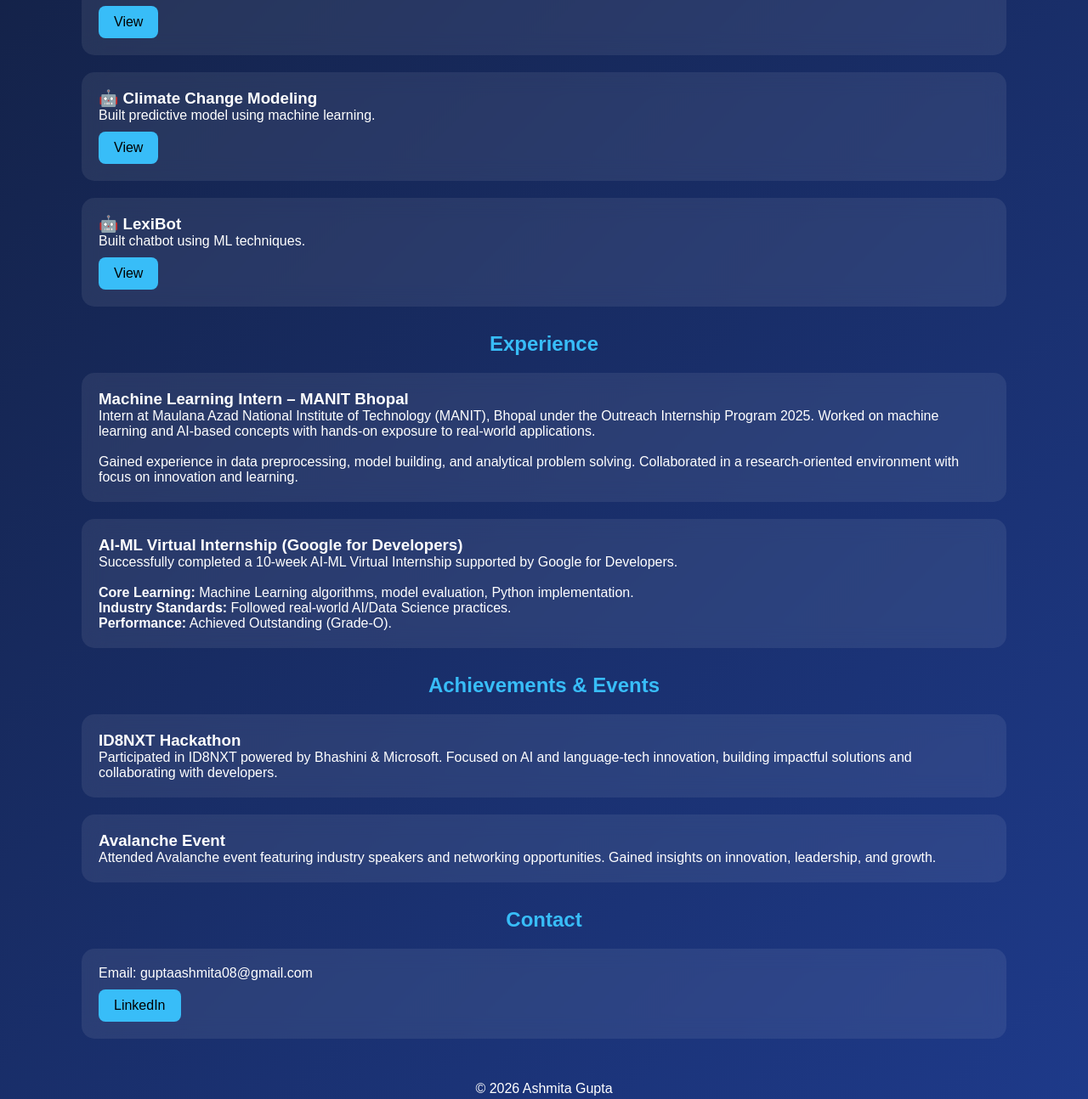
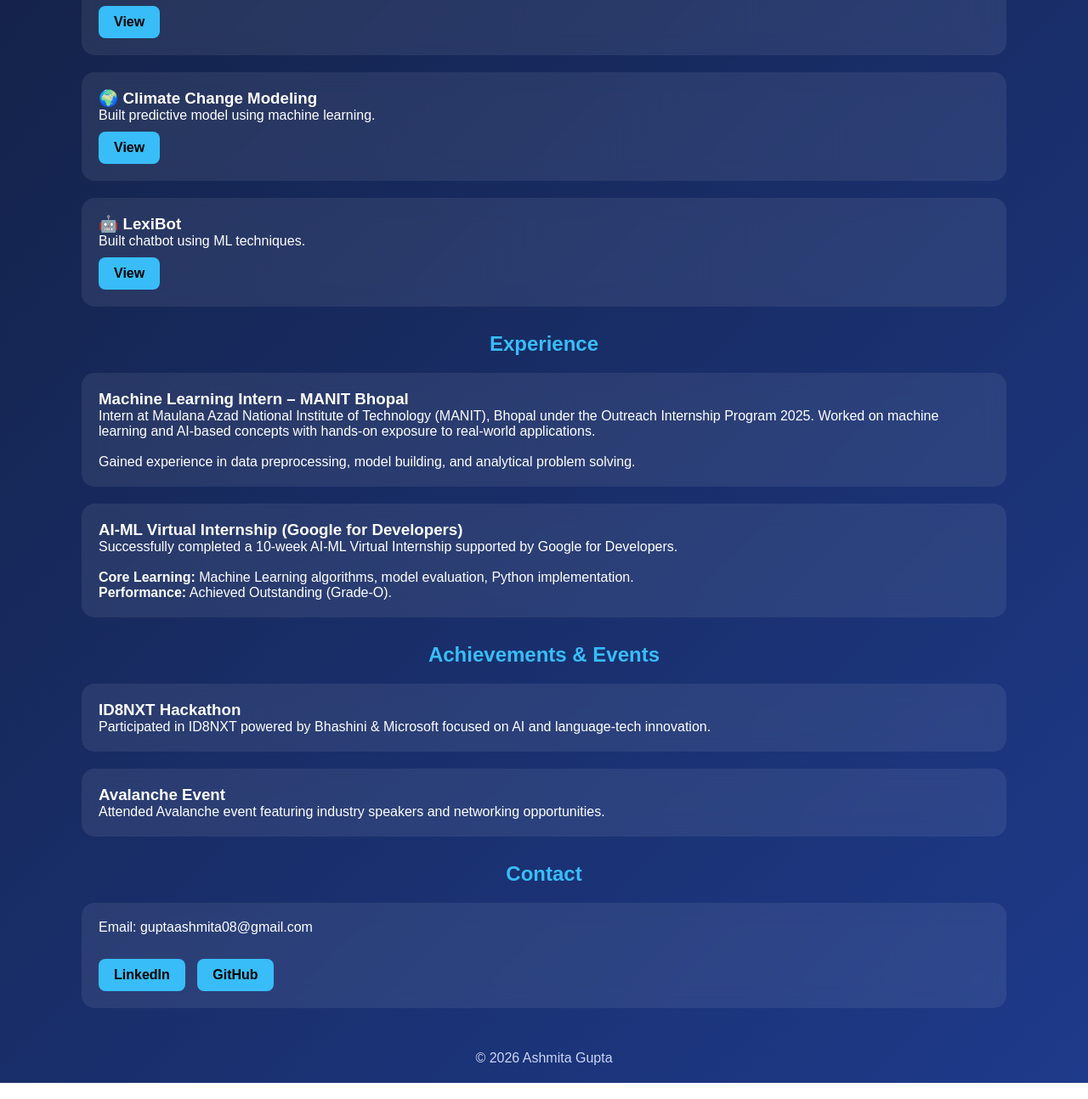
Before and after one commit to ashmieee/portfolio, a plain HTML site: page index.html in a window 1280 px wide. Shown: the part 1275-2569 px from the top of the page at 85% size. Drawn offline with Linux system fonts and the light colour scheme.

Commit message:
fix code

```diff
--- a/index.html
+++ b/index.html
@@ -77,6 +77,11 @@ header p {
   color: black;
   border-radius: 8px;
   text-decoration: none;
+  font-weight: bold;
+}
+
+.btn:hover {
+  background: #0ea5e9;
 }
 
 /* CARD */
@@ -103,6 +108,7 @@ h2 {
 footer {
   text-align: center;
   padding: 20px;
+  color: #cbd5f5;
 }
 </style>
 </head>
@@ -127,7 +133,8 @@ footer {
     <a href="resume.pdf" download class="btn">Download Resume</a>
   </div>
 
-  <img src="profile.jpg" alt="Profile" class="profile-img">
+  <!-- FIXED IMAGE -->
+  <img src="profile-photo.jpg" alt="Profile" class="profile-img">
 </header>
 
 <!-- ABOUT -->
@@ -180,7 +187,7 @@ footer {
   </div>
 
   <div class="card">
-    <h3>🤖 Climate Change Modeling</h3>
+    <h3>🌍 Climate Change Modeling</h3>
     <p>Built predictive model using machine learning.</p>
     <a href="https://github.com/ashmieee/Climate_Change_Modeling" class="btn">View</a>
   </div>
@@ -197,7 +204,6 @@ footer {
 <section id="experience">
   <h2>Experience</h2>
 
-  <!-- MANIT Internship -->
   <div class="card">
     <h3>Machine Learning Intern – MANIT Bhopal</h3>
     <p>
@@ -205,19 +211,15 @@ footer {
       Worked on machine learning and AI-based concepts with hands-on exposure to real-world applications.
       <br><br>
       Gained experience in data preprocessing, model building, and analytical problem solving.
-      Collaborated in a research-oriented environment with focus on innovation and learning.
     </p>
   </div>
 
-  <!-- Virtual Internship -->
   <div class="card">
     <h3>AI-ML Virtual Internship (Google for Developers)</h3>
     <p>
       Successfully completed a 10-week AI-ML Virtual Internship supported by Google for Developers.
       <br><br>
       <b>Core Learning:</b> Machine Learning algorithms, model evaluation, Python implementation.
-      <br>
-      <b>Industry Standards:</b> Followed real-world AI/Data Science practices.
       <br>
       <b>Performance:</b> Achieved Outstanding (Grade-O).
     </p>
@@ -232,8 +234,7 @@ footer {
   <div class="card">
     <h3>ID8NXT Hackathon</h3>
     <p>
-      Participated in ID8NXT powered by Bhashini & Microsoft. Focused on AI and language-tech innovation,
-      building impactful solutions and collaborating with developers.
+      Participated in ID8NXT powered by Bhashini & Microsoft focused on AI and language-tech innovation.
     </p>
   </div>
 
@@ -241,7 +242,6 @@ footer {
     <h3>Avalanche Event</h3>
     <p>
       Attended Avalanche event featuring industry speakers and networking opportunities.
-      Gained insights on innovation, leadership, and growth.
     </p>
   </div>
 
@@ -252,7 +252,11 @@ footer {
   <h2>Contact</h2>
   <div class="card">
     <p>Email: guptaashmita08@gmail.com</p>
+    <br>
+
     <a href="https://www.linkedin.com/in/ashmita08/" class="btn">LinkedIn</a>
+
+    <a href="https://github.com/ashmieee" class="btn">GitHub</a>
   </div>
 </section>
 
```
